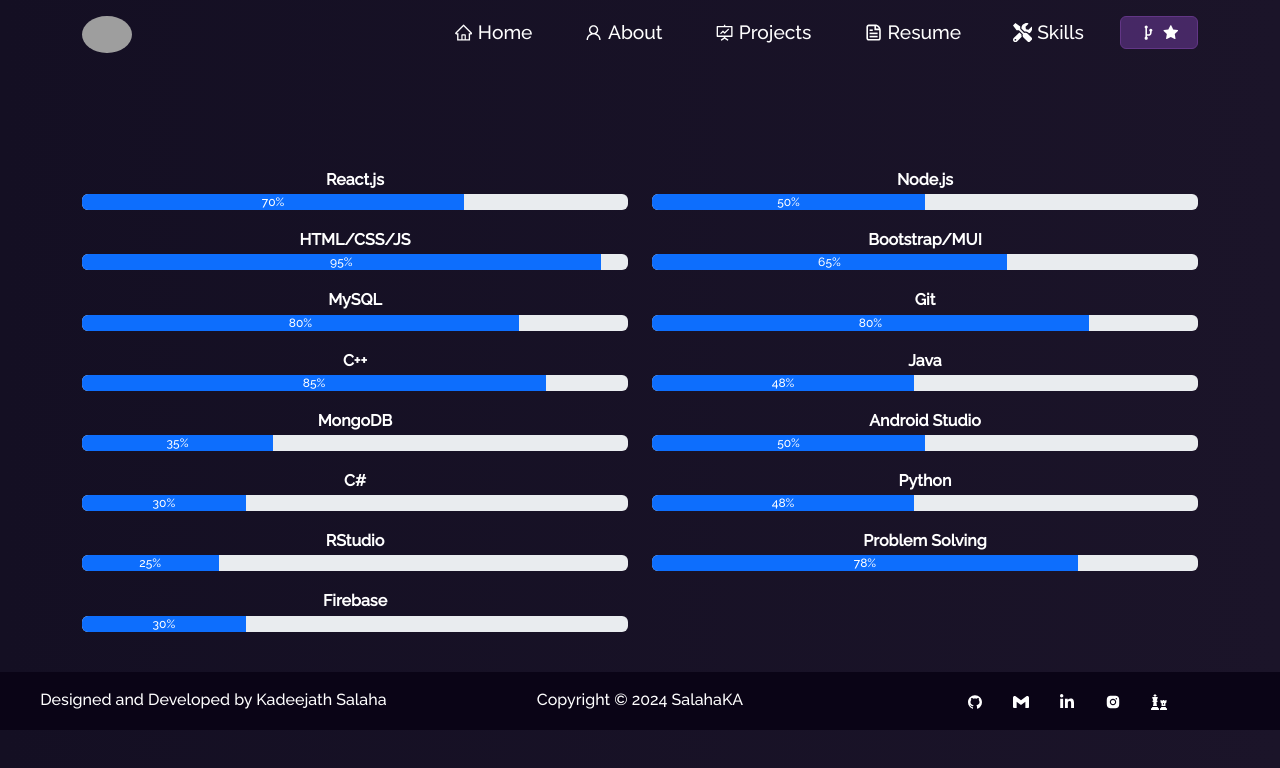
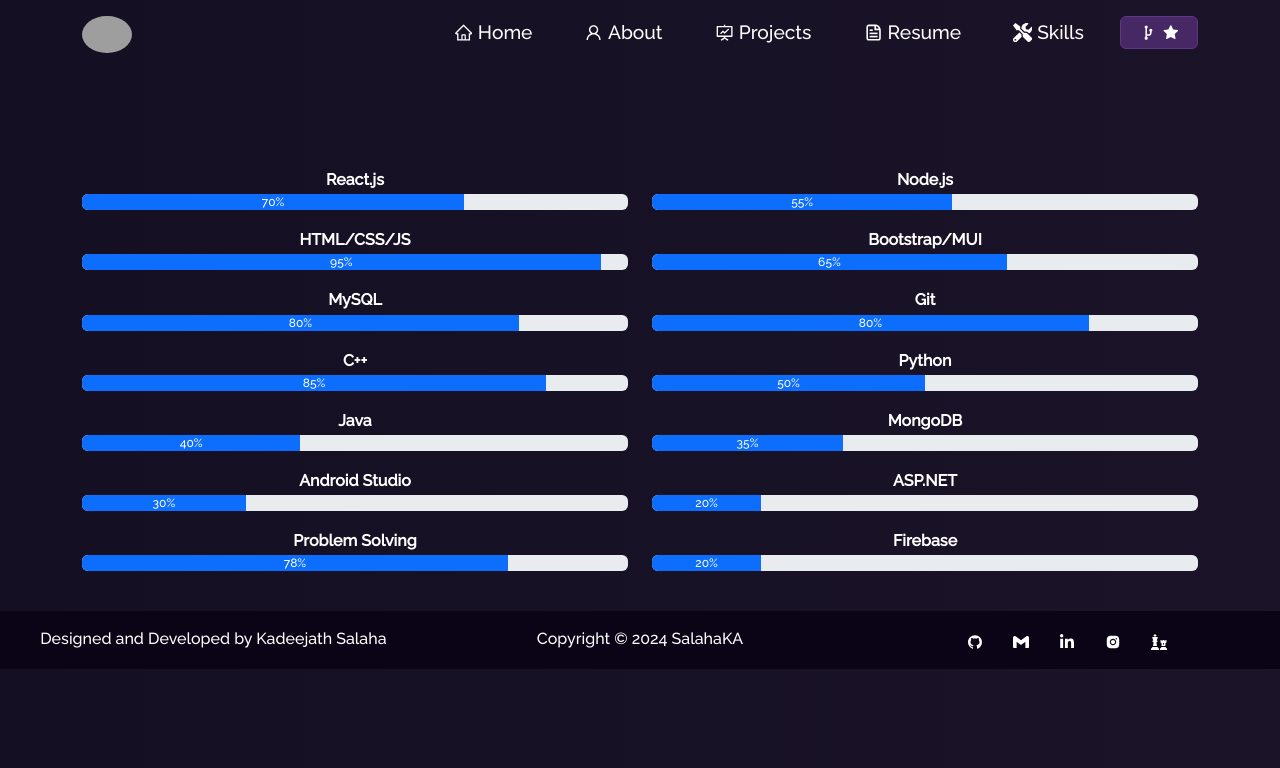
Before and after one commit to salahaKA/MyPortfolio, a React (Create React App) app in the folder portfolio/: page /skills in a window 1280 px wide. Shown: the top 768 px of the page. Built offline with nearby package versions, Linux system fonts and the light colour scheme; grey boxes are pictures that could not be loaded.

Commit message:
skillset

```diff
--- a/portfolio/src/components/Skills/Skills.js
+++ b/portfolio/src/components/Skills/Skills.js
@@ -4,20 +4,19 @@
 
 const skillsData = [
   { name: "React.js", level: 70 },
-  { name: "Node.js", level: 50 },
+  { name: "Node.js", level: 55 },
   { name: "HTML/CSS/JS", level: 95 },
   { name: "Bootstrap/MUI", level: 65 },
   { name: "MySQL", level: 80 },
   { name: "Git", level: 80 },
   { name: "C++", level: 85 },
-  { name: "Java", level: 48 },
+  { name: "Python", level: 50 },
+  { name: "Java", level: 40 },
   { name: "MongoDB", level: 35 },
-  { name: "Android Studio", level: 50 },
-  { name: "C#", level: 30 },
-  { name: "Python", level: 48 },
-  {name:"RStudio", level:25},
+  { name: "Android Studio", level: 30 },
+  { name: "ASP.NET", level: 20 },
   {name:"Problem Solving", level:78},
-  {name:"Firebase", level:30},
+  {name:"Firebase", level:20},
 ];
 
 function Skills() {
```
